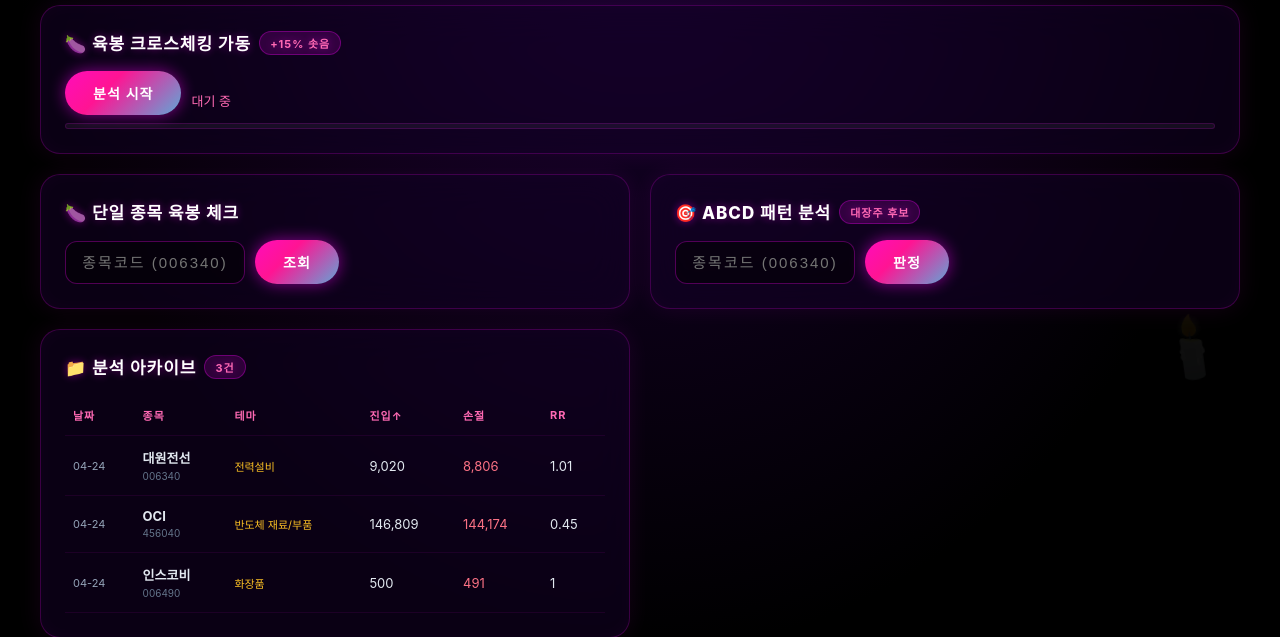
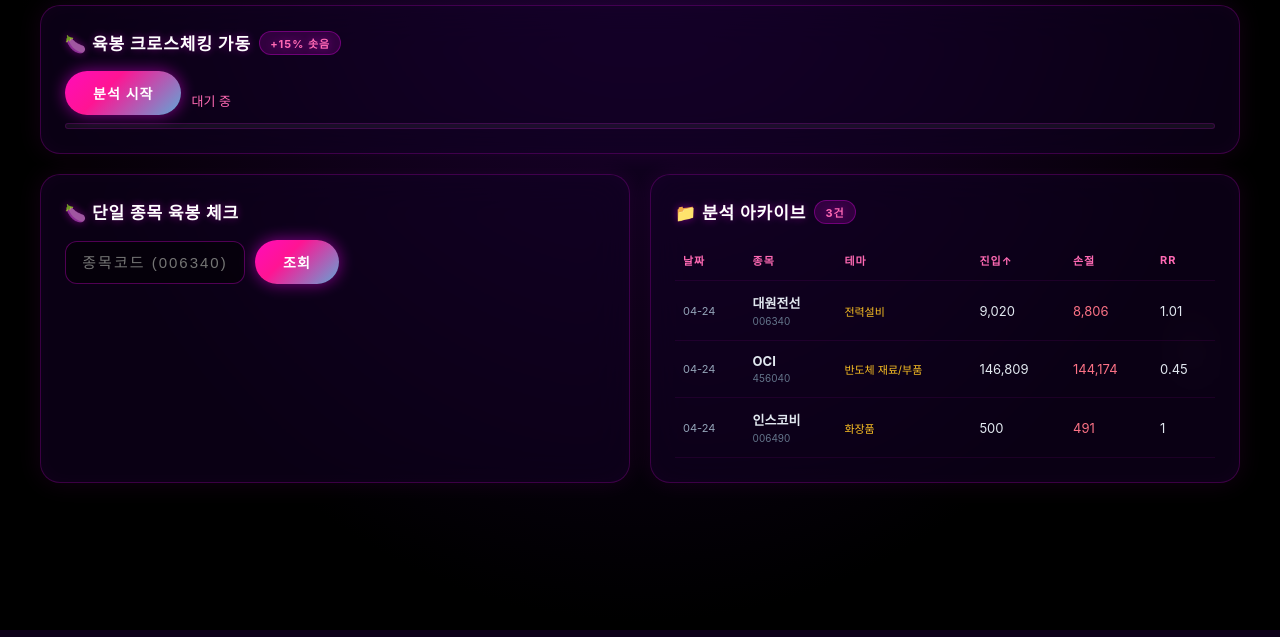
Before and after one commit to milkmamado/stgay-vps, a Flask app: page /scgay/ in a window 1280 px wide. Shown: the part 170-807 px from the top of the page. Run offline with Flask 3, Linux system fonts and the light colour scheme; the visitor is signed in with stand-in values (Sample User, id 1); data that the repository does not hold is empty.

Commit message:
refactor(scgay): 육봉 체크 카드에 ABCD 통합 (한 번 검색으로 둘 다)

```diff
--- a/templates/scgay.html
+++ b/templates/scgay.html
@@ -252,17 +252,7 @@
         <button class="primary" id="btn-vwap">조회</button>
       </div>
       <div class="vwap-result" id="vwap-out"></div>
-    </div>
-
-
-    <!-- 2-2) ABCD 패턴 판정 -->
-    <div class="card abcd-card">
-      <h2>🎯 ABCD 패턴 분석 <span class="badge">대장주 후보</span></h2>
-      <div class="row">
-        <input class="txt" id="abcd-code" maxlength="6" placeholder="종목코드 (006340)">
-        <button class="primary" id="btn-abcd">판정</button>
-      </div>
-      <div class="abcd-result" id="abcd-out"></div>
+      <div class="abcd-result" id="abcd-out-inline"></div>
     </div>
 
     <!-- 3) 아카이브 -->
@@ -407,8 +397,8 @@ async function loadArchive() {
 
 document.getElementById('btn-scan').onclick = startScan;
 const _btnR = document.getElementById('btn-result'); if(_btnR) _btnR.onclick = loadResult;
-document.getElementById('btn-vwap').onclick = checkVwap;
-document.getElementById('vwap-code').addEventListener('keydown', e => { if (e.key === 'Enter') checkVwap(); });
+document.getElementById('btn-vwap').onclick = async () => { await checkVwap(); checkAbcd(document.getElementById('vwap-code').value); };
+document.getElementById('vwap-code').addEventListener('keydown', e => { if (e.key === 'Enter') { checkVwap().then(()=>checkAbcd(document.getElementById('vwap-code').value)); } });
 
 // === ABCD 패턴 ===
 function abcdPhaseClass(phase) {
@@ -422,10 +412,10 @@ function abcdStarsRender(n) {
   if (!n) return '<span style="color:#666">☆☆☆</span>';
   return '<span style="color:#fbbf24">' + '⭐'.repeat(n) + '</span>';
 }
-async function checkAbcd() {
-  const code = document.getElementById('abcd-code').value.trim();
-  const out = document.getElementById('abcd-out');
-  if (!/^\d{6}$/.test(code)) { alert('6자리 종목코드 입력'); return; }
+async function checkAbcd(codeArg) {
+  const code = (codeArg || document.getElementById('vwap-code').value).trim();
+  const out = document.getElementById('abcd-out-inline');
+  if (!/^\d{6}$/.test(code)) { if(!codeArg) alert('6자리 종목코드 입력'); return; }
   out.className = 'abcd-result active';
   out.innerHTML = '<div style="color:#888">조회 중...</div>';
   try {
@@ -463,8 +453,6 @@ async function checkAbcd() {
     out.innerHTML = '<div style="color:#ef4444">❌ ' + (e.message || '오류') + '</div>';
   }
 }
-document.getElementById('btn-abcd').onclick = checkAbcd;
-document.getElementById('abcd-code').addEventListener('keydown', e => { if (e.key === 'Enter') checkAbcd(); });
 
 
 // 초기 로드
```
